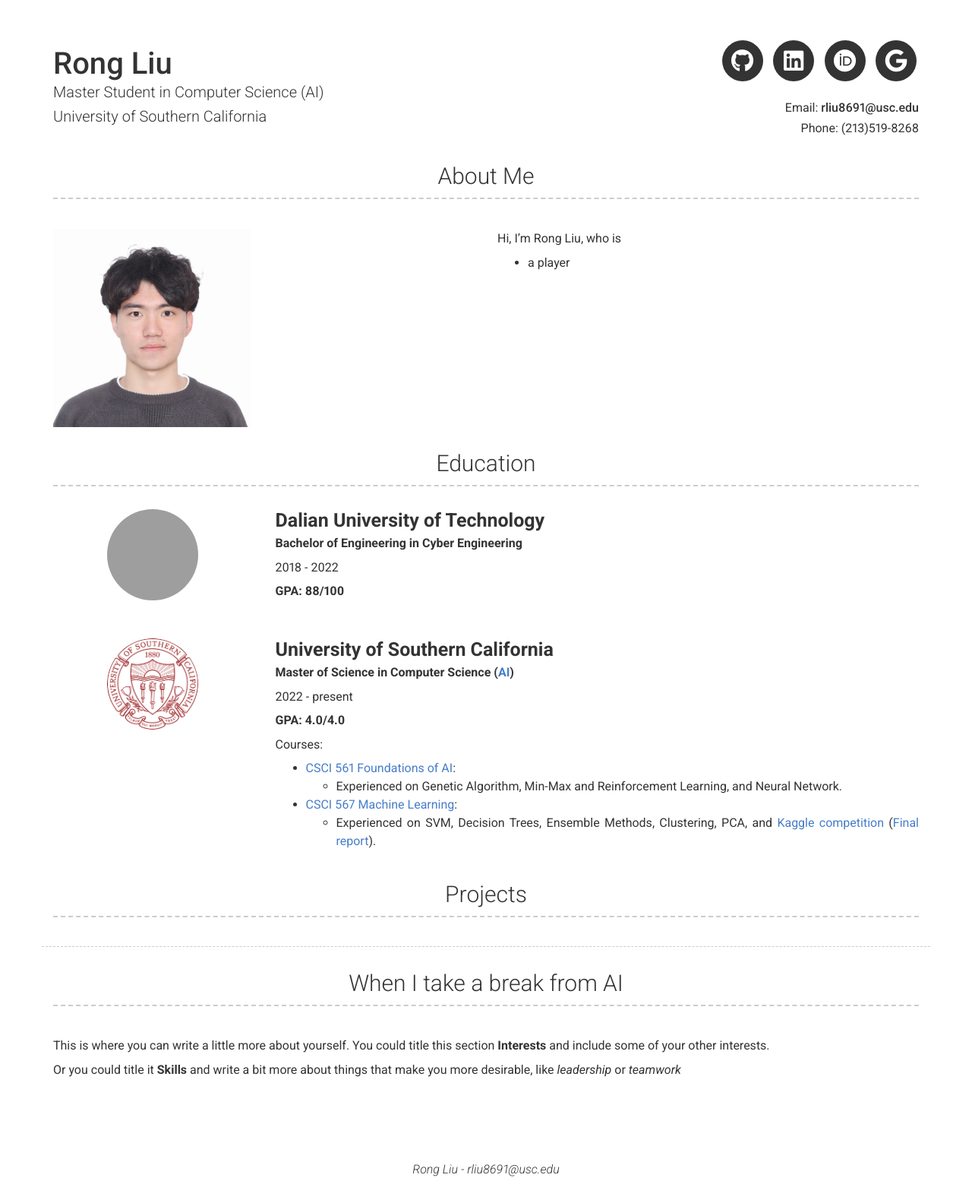
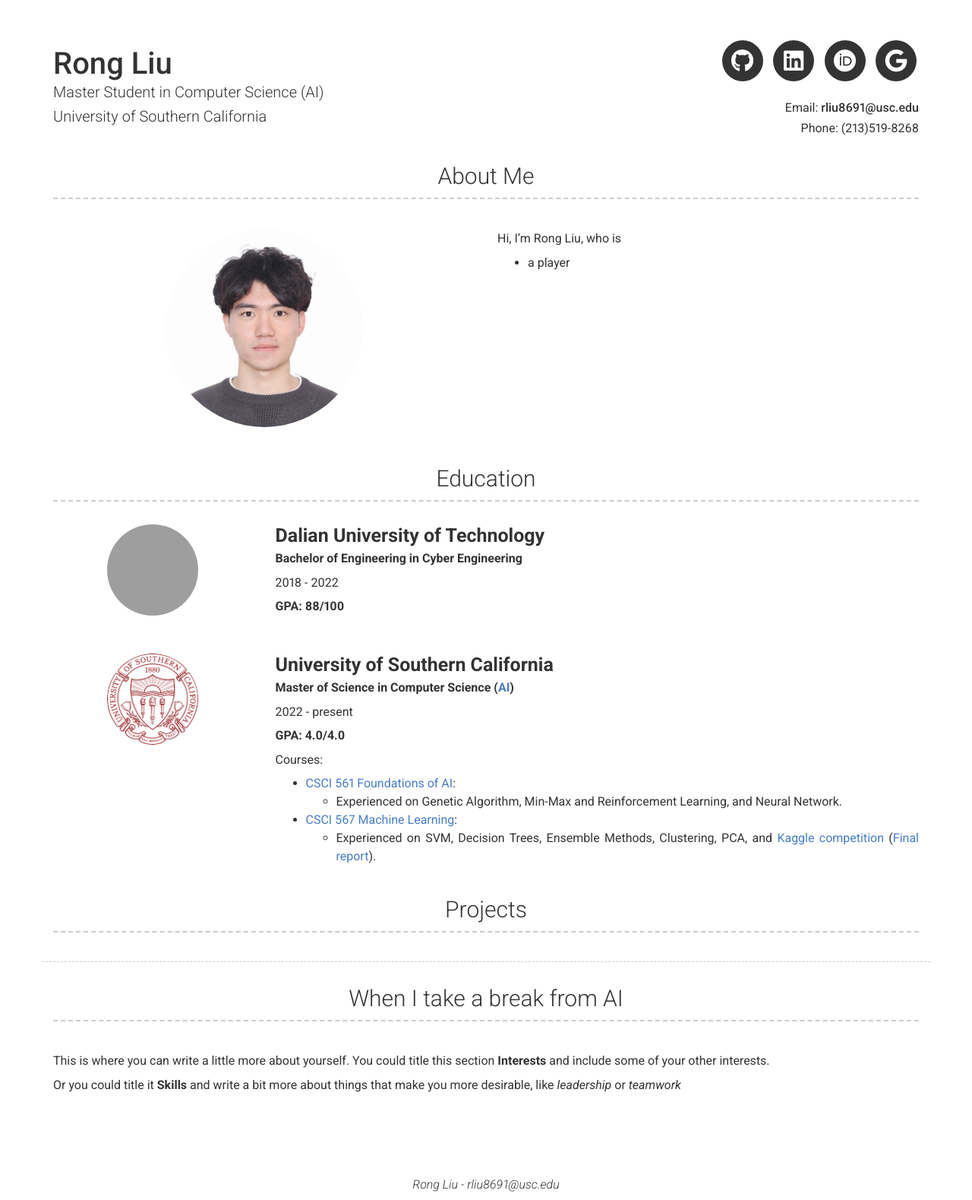
Before and after one commit to RongLiu-Leo/rongliu-leo.github.io, a Jekyll site: the page built from index.md, in a window 1280 px wide. Shown: the whole page at 76% size. Built offline with Jekyll 4.4.1, drawn with Linux system fonts in a browser that asks for light colours; nearby versions of some CDN libraries; grey boxes are pictures that could not be loaded.

Commit message:
Update about.html

```diff
--- a/_includes/about.html
+++ b/_includes/about.html
@@ -5,7 +5,7 @@
     {%- if site.about_profile_image -%}
       <div class="col-xs-12 col-sm-6 col-md-6 no-print">
         <!-- <span class="profile-img" style="background-image: url({{ site.about_profile_image | relative_url }})"></span> -->
-        <img width="260" height="260" margin="0 auto" src="{{site.about_profile_image}}"/>
+        <img class="profile-img" src="{{site.about_profile_image}}"/>
 
       </div>
     {%- endif -%}
```
